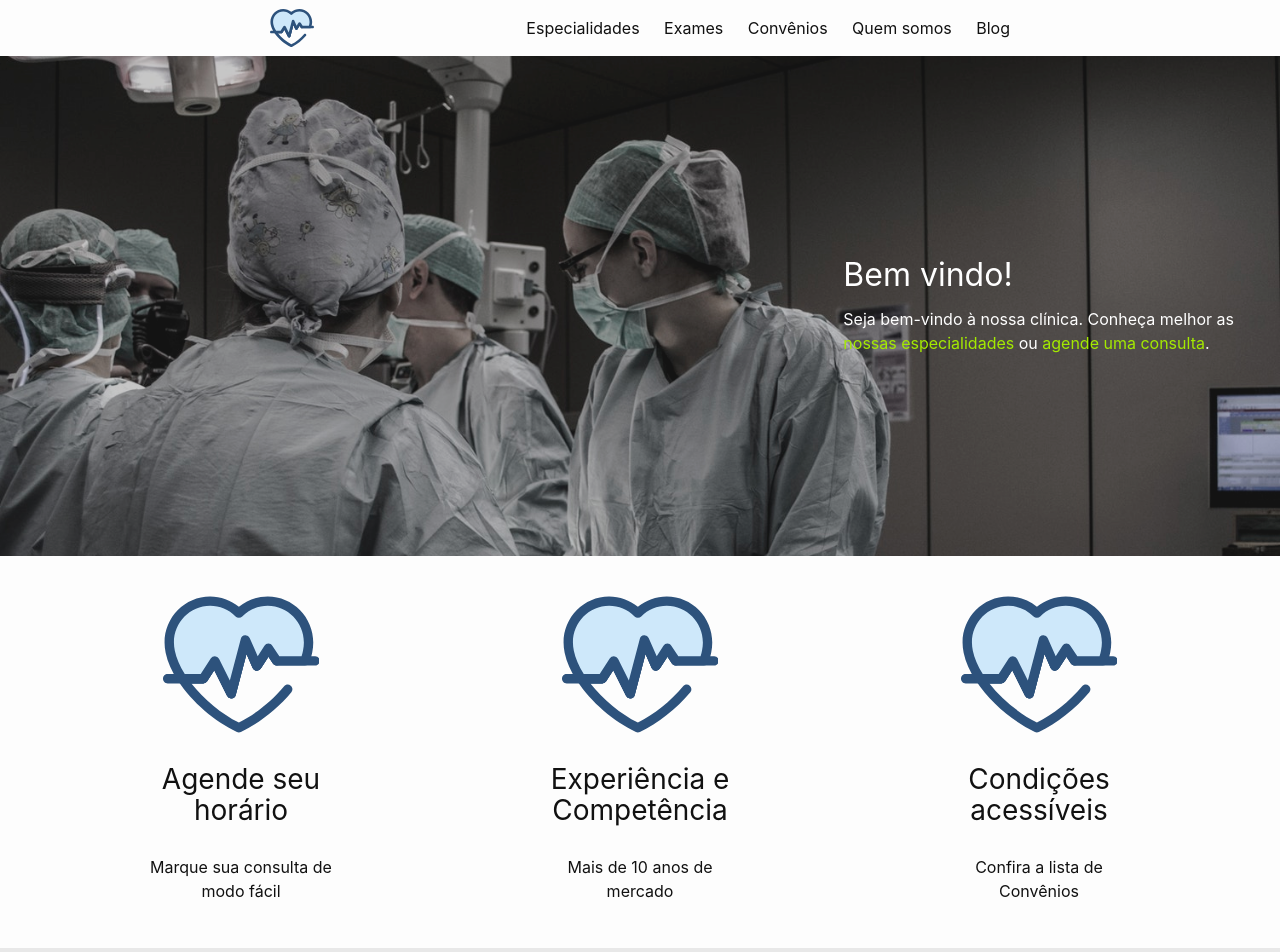
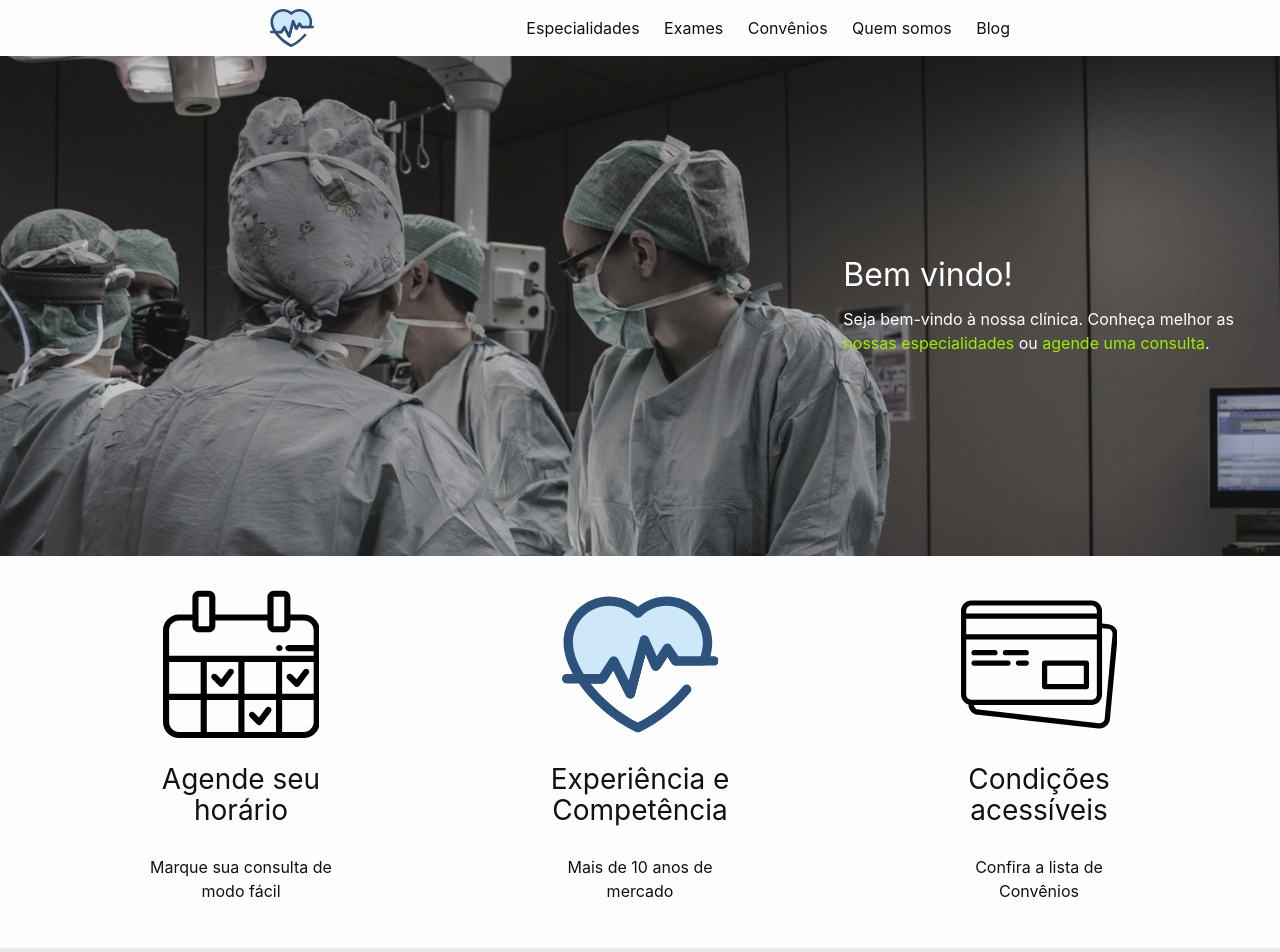
Before and after one commit to CopaTecnologia/medicinaesaude, a Jekyll site: the page built from index.html, in a window 1280 px wide. Shown: the top 952 px of the page. Built offline with Jekyll 4.4.1, drawn with Linux system fonts in a browser that asks for light colours.

Commit message:
Novos ícones nas features

```diff
--- a/_includes/sections/features.html
+++ b/_includes/sections/features.html
@@ -2,7 +2,7 @@
 <div data-grid="spacing">
 
     <article class="wrapper" data-cell="1of3 fill" data-grid="column justify">
-        <div data-cell="shrink fill">{% include svg/favicon.svg %}</div>
+        <div data-cell="shrink fill">{% include svg/calendar.svg %}</div>
         <h4>Agende seu horário</h4>
         <p data-cell="shrink">Marque sua consulta de modo fácil</p>
     </article>
@@ -14,7 +14,7 @@
     </article>
 
     <article class="wrapper" data-cell="1of3 fill" data-grid="column justify">
-        <div data-cell="shrink fill">{% include svg/favicon.svg %}</div>
+        <div data-cell="shrink fill">{% include svg/credit-card.svg %}</div>
         <h4>Condições acessíveis</h4>
         <p data-cell="shrink">Confira a lista de Convênios</p>
     </article>
```
